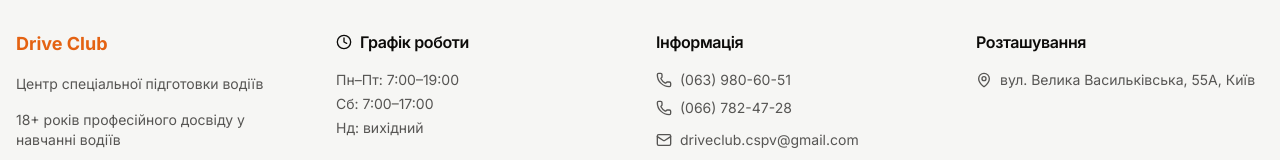
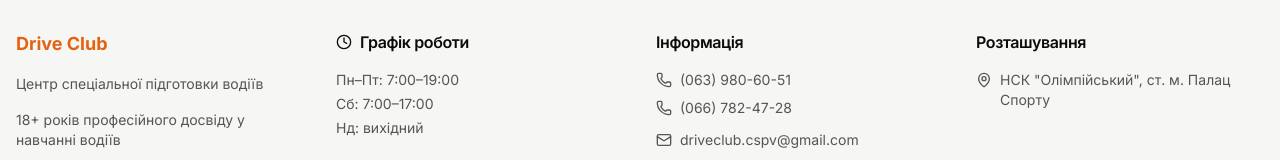
Before and after one commit to driveclubkyiv/drive-club, a Next.js app: page / in a window 1280 px wide. Shown: the part 5748-5908 px from the top of the page. Built offline with nearby package versions, Linux system fonts and the light colour scheme.

Commit message:
micro fixes

```diff
--- a/src/app/contact/page.tsx
+++ b/src/app/contact/page.tsx
@@ -23,7 +23,7 @@
   {
     icon: MapPin,
     title: 'Адреса',
-    details: ['вул. Велика Васильківська, 55А, Київ'],
+    details: ['НСК "Олімпійський", ст. м. Палац Спорту'],
     description: 'Центр міста, зручне розташування',
   },
   {
--- a/src/app/exercise-machines/page.tsx
+++ b/src/app/exercise-machines/page.tsx
@@ -180,10 +180,10 @@
                 Симулятори
               </Badge>
               <Badge className="bg-white/20 text-white border-white/30 px-4 py-2">
-                VR-тренажери
+                Cлизьке покриття
               </Badge>
               <Badge className="bg-white/20 text-white border-white/30 px-4 py-2">
-                Реакція
+                Швидкісне руління
               </Badge>
             </div>
           </div>
--- a/src/app/page.tsx
+++ b/src/app/page.tsx
@@ -110,7 +110,7 @@
       experience: '19 років інструкторського досвіду',
       description: [
         'Багаторазовий учасник та призер змагань з автослалому і ралі.',
-        'Досвід роботи інструктором з контр-аварійної підготовки 19 років',
+        'Досвід роботи інструктором з контр-аварійної підготовки 19 років.',
       ],
       image:
         'https://cle7tknx9i41ej9x.public.blob.vercel-storage.com/instructors/stefanovych-c.png',
@@ -165,7 +165,7 @@
       icon: MapPin,
       title: 'Зручна локація',
       description:
-        'Ми знаходимося у центрі Києва— легко дістатися з будь‑якого району',
+        'Ми знаходимося у центрі Києва — легко дістатися з будь‑якого району',
     },
   ];
 
--- a/src/components/Footer.tsx
+++ b/src/components/Footer.tsx
@@ -70,7 +70,7 @@
                   target="_blank"
                   className="hover:text-orange-500 transition-colors duration-300"
                 >
-                  вул. Велика Васильківська, 55А, Київ
+                  НСК &#34;Олімпійський&#34;, ст. м. Палац Спорту
                 </Link>
               </div>
             </div>
--- a/src/constant/courses/courses_list/ADVANCED_COURSE.constants.ts
+++ b/src/constant/courses/courses_list/ADVANCED_COURSE.constants.ts
@@ -8,7 +8,7 @@
     'Підійде для водіїв з досвідом керування від 1 року для підвищення рівня водійської майстерності',
   duration: { label: '1 год 30 хв', minutes: 90 },
   location: {
-    label: 'стадіон Олімпійський, ст.м. Палац Спорту',
+    label: 'НСК "Олімпійський"',
     city: 'Київ',
     country: 'Україна',
   },
--- a/src/constant/courses/courses_list/NOVICE_COURSE.constants.ts
+++ b/src/constant/courses/courses_list/NOVICE_COURSE.constants.ts
@@ -8,7 +8,7 @@
     'Підготовка до складання практичного іспиту та для тих, хто невпевнений за кермом',
   duration: { label: '1 год 30 хв', minutes: 90 },
   location: {
-    label: 'стадіон Олімпійський, ст.м. Палац Спорту',
+    label: 'НСК "Олімпійський"',
     city: 'Київ',
     country: 'Україна',
   },
--- a/src/constant/courses/courses_list/SPECIAL_COURSE.constant.ts
+++ b/src/constant/courses/courses_list/SPECIAL_COURSE.constant.ts
@@ -7,12 +7,12 @@
   subtitle: 'Професійний курс для водіїв-тілоохоронців і ВІП/спец структур.',
   duration: { label: '1 год 30 хв', minutes: 90 },
   location: {
-    label: 'стадіон Олімпійський, ст.м. Палац Спорту',
+    label: 'НСК "Олімпійський"',
     city: 'Київ',
     country: 'Україна',
   },
   description:
-    'Профільний курс для водіїв-тілоохоронців і ВІП/спец структур: тренажерна та контраварійна підготовка (Batak, Перекидач), автодром — швидкісне маневрування, «змійки», робота з центром ваги та вибір траєкторій; екстрені гальмування (з/без ABS, у дузі, при уникненні зіткнення); проходження поворотів і силове ковзання; парна/колонна робота («паровозик», «ширенга», зміна лідера); об’їзд перешкод («Лосиний тест», «Шторка»), смуга перешкод і домедична допомога.',
+    'Профільний курс для водіїв-тілоохоронців і ВІП/спец структур: тренажерна та контраварійна підготовка (Batak, Перекидач), автодром — швидкісне маневрування, «змійки», робота з центром ваги та вибір траєкторій; екстрені гальмування (з/без ABS, у дузі, при уникненні зіткнення); проходження поворотів і силове ковзання; парна/колонна робота («паровозик», «шеренга», зміна лідера); об’їзд перешкод («Лосиний тест», «Шторка»), смуга перешкод і домедична допомога.',
   imgLink:
     'https://cle7tknx9i41ej9x.public.blob.vercel-storage.com/programs/special-u-min.jpg',
   program: [
@@ -21,7 +21,7 @@
         'Комплекс вправ тренажерної та контраварійної підготовки (теоретичний курс)',
       items: [
         'Обертання рульового колеса однією рукою.',
-        'Обертання рульового колеса двома руками “швидкісний прийом”.',
+        'Обертання рульового колеса двома руками (“швидкісний прийом”).',
         'Комплекс вправ “маятник” на координацію рухів.',
         'Комбінація вправ однією та двома руками.',
         'Тест “швидкісне обертання рульового колеса”.',
@@ -67,7 +67,7 @@
       title: 'Парна робота',
       items: [
         'Вправа “паровозик” — проходження змійки у 2, 3 або 4 автомобілі в колоні (кортежі). Відчуття динамічної дистанції та загальної швидкості колони.',
-        'Вправа “ширенга” — проходження змійок у ширенгу (2 автомобілі). Відпрацювання мінімального інтервалу та відчуття загальної швидкості.',
+        'Вправа “шеренга” — проходження змійок у шеренгу (2 автомобілі). Відпрацювання мінімального інтервалу та відчуття загальної швидкості.',
         'Зміна напрямку руху колони (кортежу).',
         'Зупинка, початок руху.',
         'Зміна лідера.',
@@ -83,7 +83,12 @@
         'Вправа “Шторка” — спрямована на реакцію водія.',
       ],
     },
-    { title: 'Смуга перешкод', items: ['Смуга перешкод.'] },
+    {
+      title: 'Смуга перешкод',
+      items: [
+        'Спеціально підготовлений комплекс вправ, який імітує реальні дорожні ситуації. Учень долає комбіновану смугу на автомобілі на час: різкі повороти, об’їзд перешкод, “змійка”, гальмування та розгони на обмеженому відрізку',
+      ],
+    },
   ],
 
   notes: [
```
